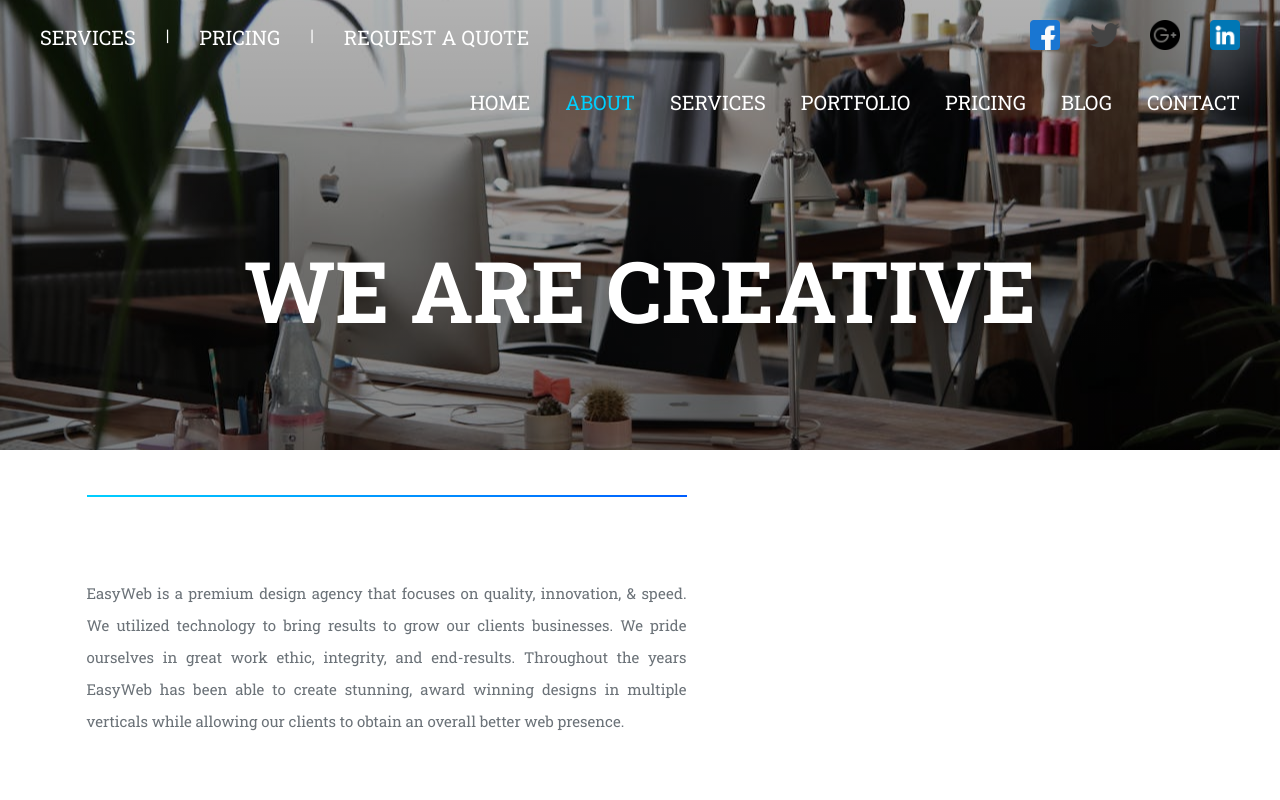
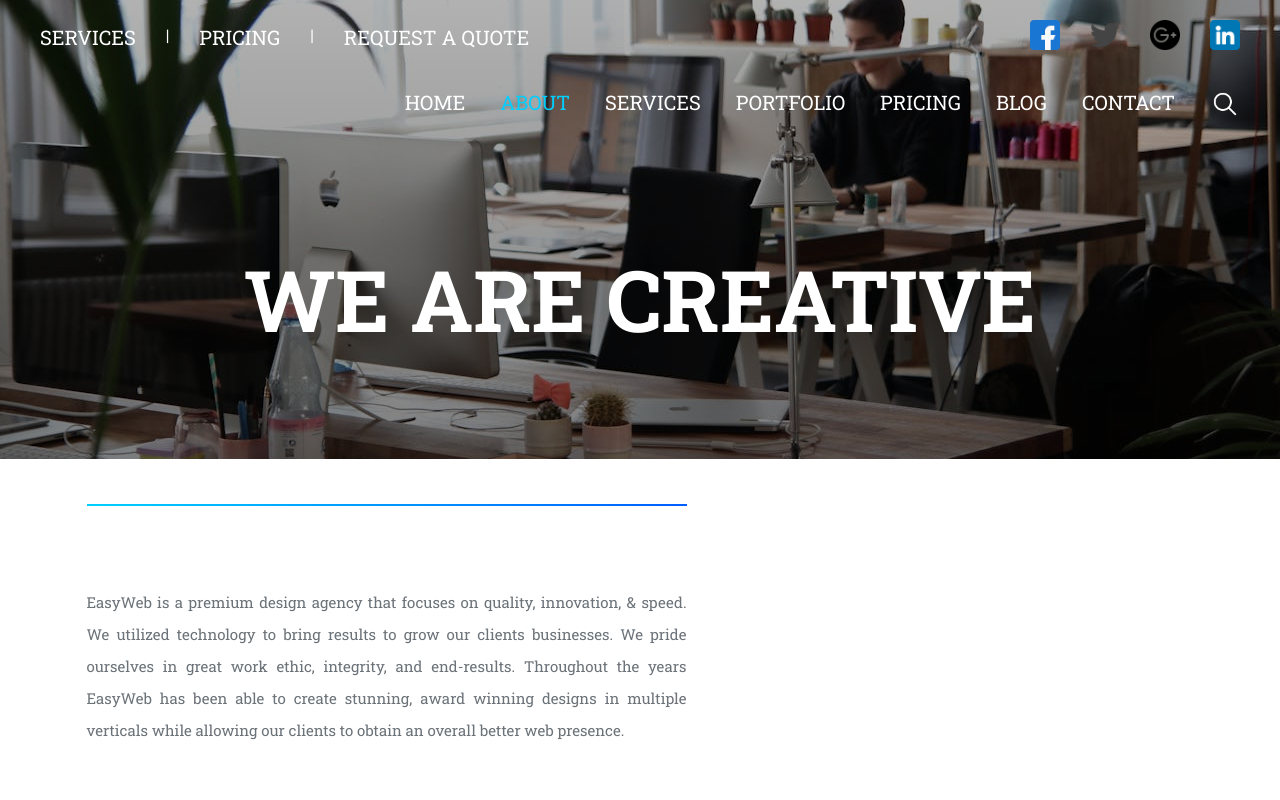
Before and after one commit to ffacuhernandez/tp3-flexbox-clon-hernandez, a plain HTML site: page index.html in a window 1280 px wide. Shown: the top 800 px of the page. Drawn offline with Linux system fonts and the light colour scheme.

Commit message:
agregacion de detalles v2

```diff
--- a/css/styles.css
+++ b/css/styles.css
@@ -10,7 +10,6 @@ body{
 }
 
 .contenedor {
-    width: 100%;
     max-width: 1200px;
     margin: 0 auto;
 }
@@ -71,6 +70,11 @@ a{
 
 .nav-header .azulado{
     color: #00cfff;
+}
+
+.nav-header img{
+    width: 30px;
+    height: 30px;
 }
 
 /* TITLE HEADER */
--- a/index.html
+++ b/index.html
@@ -35,6 +35,7 @@
                     <a href="#">PRICING</a>
                     <a href="#">BLOG</a>
                     <a href="#">CONTACT</a>
+                    <a href="#"><img src="img/busqueda.png" alt=""></a>
                 </nav>
             </div>
         </header>
```
Also changed, not shown: img/busqueda.png (added).
